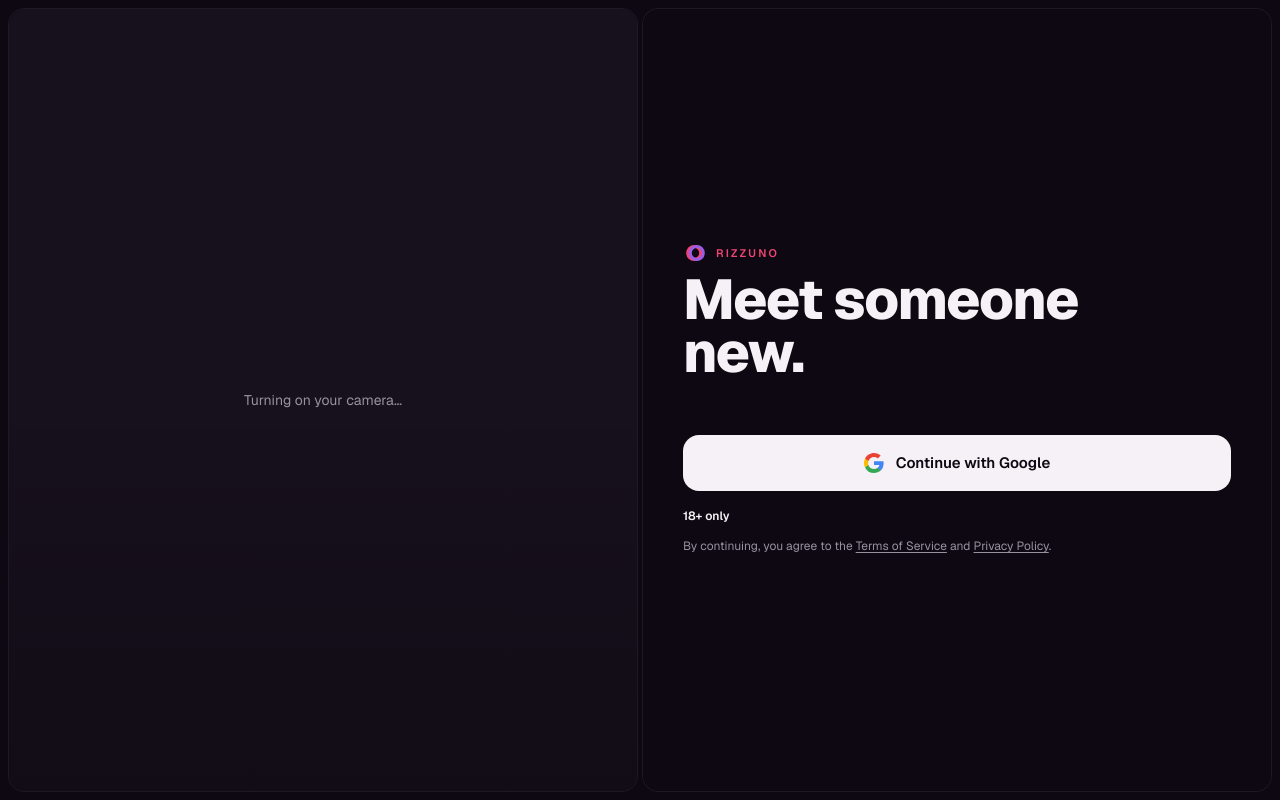
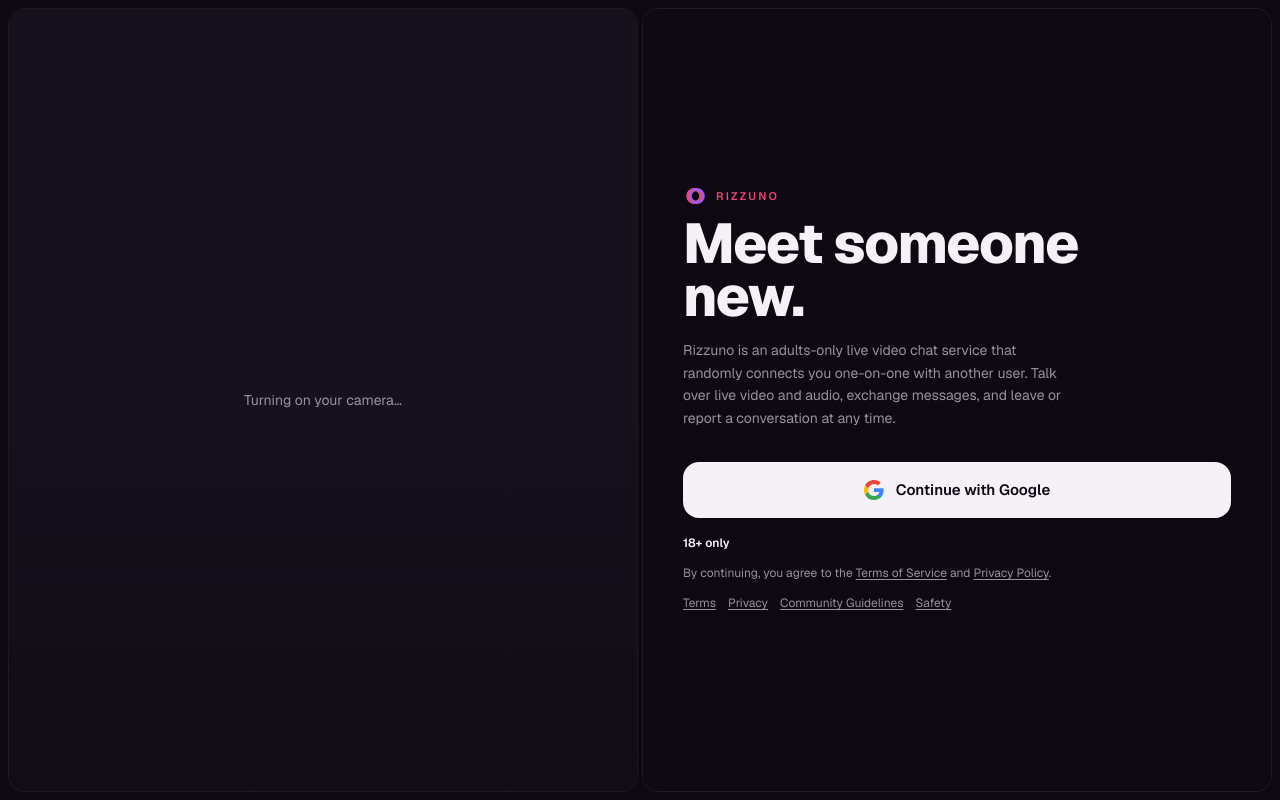
Before and after one commit to xelite54/rizzuno, a Next.js app: page / in a window 1280 px wide. Built offline with nearby package versions, Linux system fonts and the light colour scheme; no server answers.

Commit message:
Fix Google OAuth homepage verification

```diff
--- a/app/layout.tsx
+++ b/app/layout.tsx
@@ -14,8 +14,9 @@ const geistMono = Geist_Mono({
 });
 
 export const metadata: Metadata = {
-  title: "Rizzuno",
-  description: "Meet someone new. Talk. Swipe left for the next person.",
+  title: "Rizzuno — Live Video Chat",
+  description:
+    "Rizzuno is an adults-only service for random one-on-one live video and audio conversations.",
 };
 
 export default function RootLayout({ children }: LayoutProps<"/">) {
--- a/components/match/SignInLanding.tsx
+++ b/components/match/SignInLanding.tsx
@@ -10,7 +10,14 @@ type SignInLandingProps = {
   errorMessage?: string | null
 }
 
-/** Shown on the match side before the guest signs in — nothing about the app works yet until they do. */
+/**
+ * Shown on the match side before the guest signs in — nothing about the app
+ * works yet until they do. This is also, functionally, Rizzuno's public
+ * homepage: signed-out visitors (including a Google OAuth reviewer) land
+ * here without needing to authenticate first, so it carries the app name,
+ * a plain-language description of what Rizzuno actually does, and visible
+ * links to every legal page — not just the sign-in button.
+ */
 export function SignInLanding({ onSignIn, errorMessage }: SignInLandingProps) {
   return (
     <div className="flex h-full w-full flex-col items-start justify-center rounded-2xl bg-background px-7 py-6 sm:px-10">
@@ -23,15 +30,22 @@ export function SignInLanding({ onSignIn, errorMessage }: SignInLandingProps) {
         <br />
         new.
       </h1>
+      <p className="mt-4 max-w-sm text-[14px] leading-relaxed text-muted">
+        Rizzuno is an adults-only live video chat service that randomly connects you one-on-one with another
+        user. Talk over live video and audio, exchange messages, and leave or report a conversation at any time.
+      </p>
+
       <button
         type="button"
         onClick={onSignIn}
-        className="mt-14 flex h-14 w-full items-center justify-center gap-3 rounded-2xl bg-foreground text-[15px] font-semibold text-background transition hover:brightness-95 active:scale-[0.985] focus-visible:outline-none focus-visible:ring-2 focus-visible:ring-accent-2"
+        className="mt-8 flex h-14 w-full items-center justify-center gap-3 rounded-2xl bg-foreground text-[15px] font-semibold text-background transition hover:brightness-95 active:scale-[0.985] focus-visible:outline-none focus-visible:ring-2 focus-visible:ring-accent-2"
       >
         <GoogleIcon className="h-5 w-5" />
         Continue with Google
       </button>
-      {errorMessage && <p className="mt-3 text-[13px] text-danger">{errorMessage}</p>}
+      {errorMessage && (
+        <p className="mt-3 text-[13px] text-danger">{errorMessage}</p>
+      )}
 
       <p className="mt-4 text-[12px] font-semibold text-foreground">18+ only</p>
       <p className="mt-3 text-[12px] text-muted">
@@ -45,6 +59,21 @@ export function SignInLanding({ onSignIn, errorMessage }: SignInLandingProps) {
         </Link>
         .
       </p>
+
+      <nav aria-label="Legal" className="mt-3 flex flex-wrap gap-x-3 gap-y-1 text-[12px] text-muted">
+        <Link href="/terms" className="underline underline-offset-2 hover:text-foreground">
+          Terms
+        </Link>
+        <Link href="/privacy" className="underline underline-offset-2 hover:text-foreground">
+          Privacy
+        </Link>
+        <Link href="/community-guidelines" className="underline underline-offset-2 hover:text-foreground">
+          Community Guidelines
+        </Link>
+        <Link href="/safety" className="underline underline-offset-2 hover:text-foreground">
+          Safety
+        </Link>
+      </nav>
     </div>
   )
 }
```
